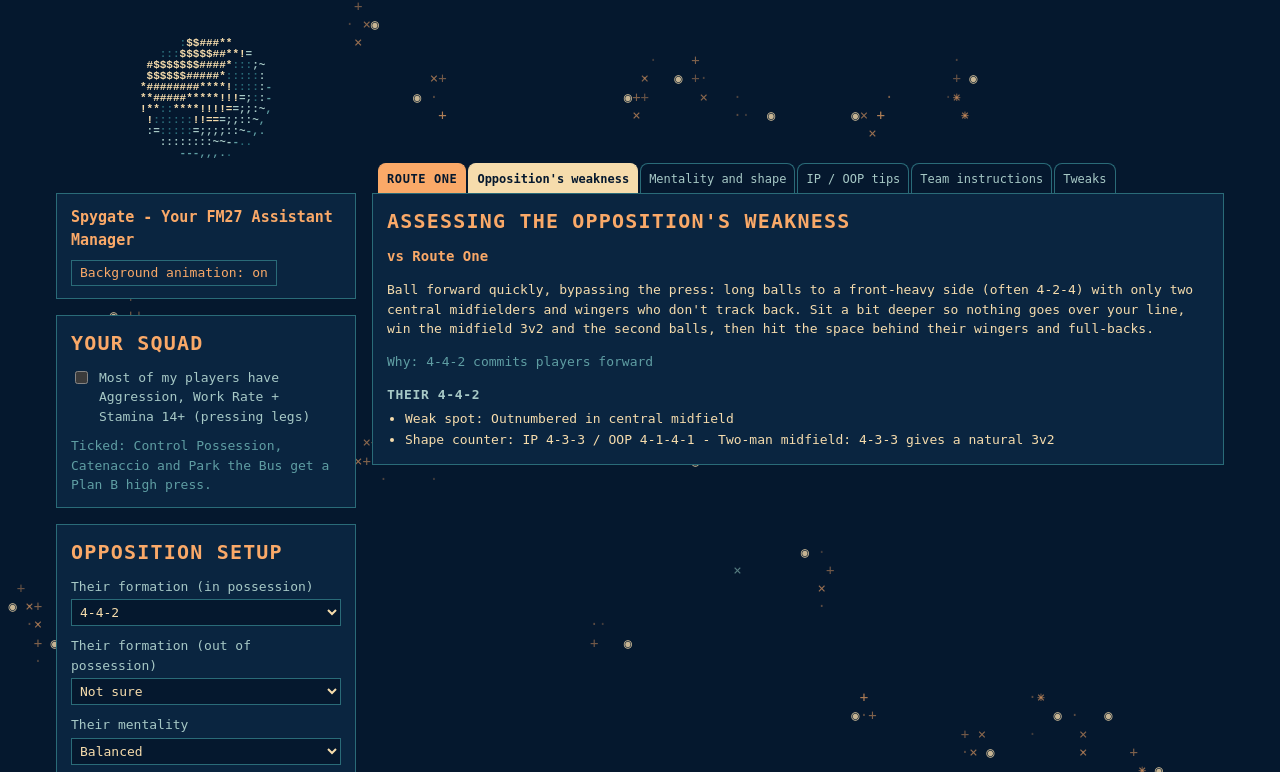
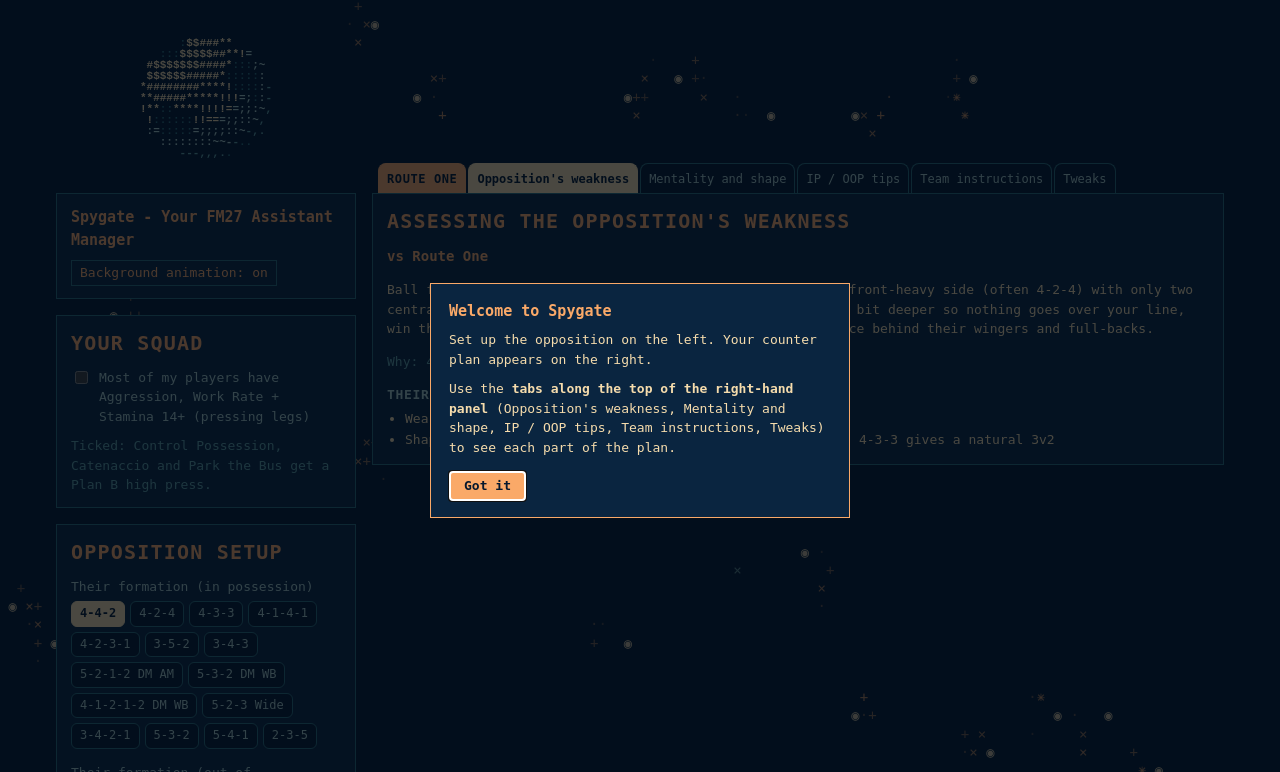
Before and after one commit to okusezu/fm27-counter, a plain HTML site: page index.html in a window 1280 px wide. Shown: the top 772 px of the page. Drawn offline with Linux system fonts and the light colour scheme.

Commit message:
Side panel: buttons instead of dropdowns, plus a first-visit tabs note
Every opposition and scout-report dropdown is now a row of buttons with
the current pick highlighted; the hidden <select> still holds the value,
so saved inputs and the engine are unchanged. First visit on a wide
screen shows a one-off popup pointing at the result tabs on the right.

Co-Authored-By: Claude Opus 5.5 <noreply@anthropic.com>

```diff
--- a/index.html
+++ b/index.html
@@ -21,6 +21,14 @@ h3{font-size:13px;margin:14px 0 4px;color:var(--soft);text-transform:uppercase;l
 .box{border:1px solid var(--line);background:var(--bg-lift);padding:12px 14px}
 label{display:block;margin:0 0 10px;color:var(--soft)}
 select{display:block;width:100%;margin-top:3px;background:var(--bg);color:var(--ink);border:1px solid var(--line);padding:4px;font:inherit}
+/* Side panel: every dropdown is shown as a row of buttons (the hidden <select> still holds the value). */
+.chips{display:flex;flex-wrap:wrap;gap:5px;margin-top:5px}
+.chips button{border:1px solid var(--line);border-radius:6px;background:var(--bg);color:var(--soft);padding:4px 8px;font-size:12px;line-height:1.3}
+.chips button:hover{color:var(--ink);border-color:var(--soft)}
+.chips button.on{background:var(--ink);border-color:var(--ink);color:var(--bg);font-weight:700}
+.chips button:focus-visible{outline:2px solid var(--accent);outline-offset:1px}
+.field{margin:0 0 14px;color:var(--soft)}
+.field select{display:none}
 .chk{display:flex;gap:8px;align-items:flex-start}
 .chk input{accent-color:var(--accent);margin-top:3px}
 ul{margin:0;padding-left:18px}li{margin:2px 0}
@@ -51,6 +59,12 @@ h3.big{font-size:16px;color:var(--accent);margin-top:0}
 .shape b{font-size:18px;color:var(--accent)}
 .shape small{display:block;color:var(--muted);font-size:12px;line-height:1.4;margin-top:2px}
 .shape small ul{margin:2px 0;padding-left:16px}
+/* First visit: a one-off note pointing at the result tabs */
+#intro{max-width:420px;border:1px solid var(--accent);background:var(--bg-lift);color:var(--ink);padding:16px 18px;font:inherit}
+#intro::backdrop{background:rgba(2,10,20,.7)}
+#intro h2{font-size:15px;margin:0 0 8px}
+#intro p{margin:0 0 10px}
+#intro button{margin-top:4px;color:var(--bg);background:var(--accent);border-color:var(--accent);font-weight:700;padding:4px 14px}
 #out{display:grid;gap:16px;align-content:start;min-width:0}
 #out>div{min-width:0} /* let the tab bar scroll instead of widening the page */
 </style></head><body>
@@ -460,6 +474,19 @@ if(form.engage.selectedIndex<0)form.engage.value='mid';
 if(form.tempo.selectedIndex<0)form.tempo.value='standard';
 if(form.trigger.selectedIndex<0)form.trigger.value='balanced';
 if(form.directness.selectedIndex<0)form.directness.value='standard';
+// Dropdowns -> buttons: each <select> stays (hidden) as the value store, so saving and read() don't change.
+const syncChips=()=>form.querySelectorAll('.chips').forEach(c=>{const v=c.previousElementSibling.value;
+  c.querySelectorAll('button').forEach(b=>{const on=b.dataset.v===v;b.classList.toggle('on',on);b.setAttribute('aria-pressed',on);});});
+form.querySelectorAll('label>select').forEach(sel=>{
+  const lab=sel.parentElement,field=document.createElement('div'),title=document.createElement('div');
+  field.className='field';title.textContent=lab.textContent.replace(sel.textContent,'').trim();
+  const chips=document.createElement('div');chips.className='chips';chips.setAttribute('role','group');chips.setAttribute('aria-label',title.textContent);
+  chips.innerHTML=[...sel.options].map(o=>`<button type="button" data-v="${o.value}">${o.text}</button>`).join('');
+  chips.addEventListener('click',e=>{const b=e.target.closest('button');if(!b||sel.value===b.dataset.v)return;
+    sel.value=b.dataset.v;form.dispatchEvent(new Event('change'));});
+  field.append(title,sel,chips);lab.replaceWith(field);
+});
+form.addEventListener('change',syncChips);syncChips();
 const read=()=>Object.fromEntries([...form.querySelectorAll('select,input')].map(e=>[e.name,e.type==='checkbox'?e.checked:e.value]));
 const esc=s=>String(s??'').replace(/[&<>"']/g,c=>({'&':'&amp;','<':'&lt;','>':'&gt;','"':'&quot;',"'":'&#39;'}[c]));
 const li=(x,cls)=>`<li${cls?` class="${cls}"`:''}>${esc(x)}</li>`;
@@ -529,6 +556,16 @@ function align(){
 const render0=render;render=()=>{render0();align();};
 addEventListener('resize',align);phone.addEventListener?.('change',()=>render());document.fonts?.ready.then(align);
 render();
+// First visit (side-by-side layout only; phones have no tabs): point people at the tabs on the right.
+(()=>{const SEEN='fm27counter.introSeen';let seen=false;try{seen=!!localStorage.getItem(SEEN);}catch{}
+  if(seen||phone.matches)return;
+  const d=document.createElement('dialog');d.id='intro';
+  d.innerHTML=`<h2>Welcome to Spygate</h2>
+  <p>Set up the opposition on the left. Your counter plan appears on the right.</p>
+  <p>Use the <b>tabs along the top of the right-hand panel</b> (Opposition's weakness, Mentality and shape, IP / OOP tips, Team instructions, Tweaks) to see each part of the plan.</p>
+  <form method="dialog"><button>Got it</button></form>`;
+  d.addEventListener('close',()=>{try{localStorage.setItem(SEEN,'1');}catch{}});
+  document.body.append(d);d.showModal();})();
 </script>
 <script>
 // Background: soccer balls drifting on a character grid, leaving sparkles. ~12fps for a terminal feel.
```
